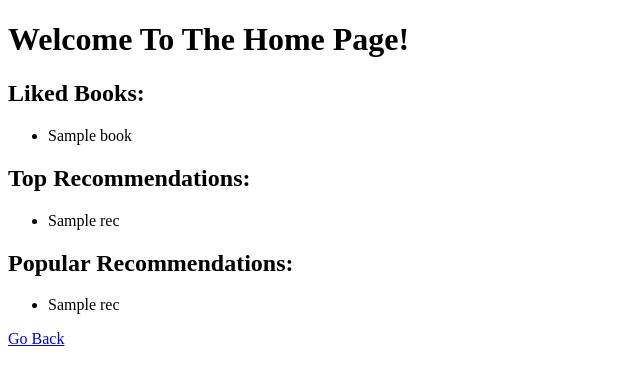
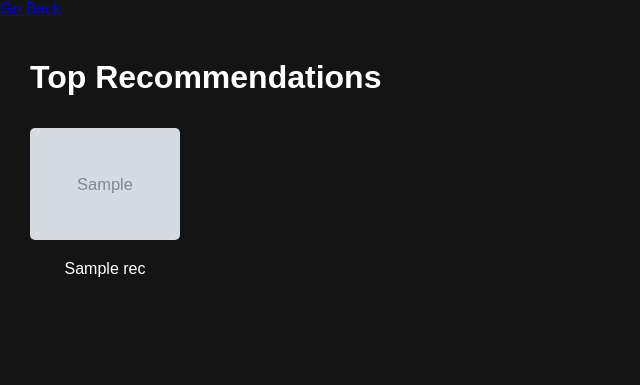
Before and after one commit to Hammer1142/books_recommender_system, a Flask app: template templates/home.html in a window 1280 px wide. Shown: the top 385 px of the page, without its empty margins (0-640 px from the left). Run offline with Flask 3, Linux system fonts and the light colour scheme; the template is opened without the code that fills it: most values are stand-ins (such as "Sample title", 1, 10 or a date in 2020); grey boxes marked "Sample" are stand-in pictures; parts of the project's set-up code (start-up, migrations or seed data) failed here and were passed over.

Commit message:
Started working on css for Top Recommendations design

```diff
--- a/src/pipeline/recommend_pipeline.py
+++ b/src/pipeline/recommend_pipeline.py
@@ -21,7 +21,6 @@ class RecommendPipeline:
     def get_recommendations_based_on_ratings(self):
         self.books_ratings.apply(self.check_for_similar_users, axis=1)
         self.books_ratings.apply(self.check_for_recs, axis=1)
-        #self.books_data["book_id"] = self.books_data["book_id"].astype(str)
         recs = pd.DataFrame(self.recs_lines, columns=["User_id", "book_id", "review/score"])
         recs["book_id"] = recs["book_id"].astype(str)
         #get top 20 recs?
@@ -32,11 +31,9 @@ class RecommendPipeline:
         top_recs = self.books_data[self.books_data['book_id'].isin(top_recs_list)]
         all_recs = recs["book_id"].value_counts()
         all_recs = all_recs.to_frame().reset_index()
-        #self.books_data["book_id"] = self.books_data["book_id"].astype(str)
         all_recs["book_id"] = all_recs["book_id"].astype(int)
         all_recs = all_recs.merge(self.books_data, how="inner", on="book_id")
-        print(f"Al3: {all_recs}; Type: {type(all_recs)}")
-        all_recs.drop(columns=["index"], inplace=True)
+        #all_recs.drop(columns=["index"], inplace=True)
         all_recs.rename(columns={"count":"recommended_count"}, inplace=True)
         all_recs["score"] = all_recs["recommended_count"] * (all_recs["recommended_count"] / all_recs["rating_count"])
         popular_recs = all_recs[all_recs["rating_count"] > 100].sort_values("score", ascending=False).head(20)
--- /dev/null
+++ b/static/script.js
@@ -0,0 +1,10 @@
+function showDetails(title, author, description) {
+    document.getElementById("popup").style.display = "flex";
+    document.getElementById("book-title").innerText = title;
+    document.getElementById("book-author").innerText = author;
+    document.getElementById("book-description").innerText = description;
+}
+
+function closePopup() {
+    document.getElementById("popup").style.display = "none";
+}
--- /dev/null
+++ b/static/style.css
@@ -0,0 +1,62 @@
+body {
+    font-family: Arial, sans-serif;
+    margin: 0;
+    background-color: #141414;
+    color: white;
+}
+
+.container {
+    padding: 20px;
+}
+
+h1 {
+    margin-left: 10px;
+}
+
+.book-row {
+    display: flex;
+    overflow-x: auto;
+    padding: 10px;
+}
+
+.book-item {
+    flex: 0 0 auto;
+    width: 150px;
+    margin-right: 10px;
+    cursor: pointer;
+    text-align: center;
+}
+
+.book-item img {
+    width: 100%;
+    border-radius: 5px;
+}
+
+.popup {
+    display: none;
+    position: fixed;
+    top: 0;
+    left: 0;
+    width: 100%;
+    height: 100%;
+    background-color: rgba(0, 0, 0, 0.8);
+    justify-content: center;
+    align-items: center;
+}
+
+.popup-content {
+    background-color: #333;
+    padding: 20px;
+    border-radius: 5px;
+    text-align: center;
+}
+
+.close {
+    position: absolute;
+    top: 10px;
+    right: 25px;
+    color: white;
+    font-size: 30px;
+    font-weight: bold;
+    cursor: pointer;
+}
--- a/templates/home.html
+++ b/templates/home.html
@@ -4,9 +4,10 @@
     <meta charset="UTF-8">
     <meta name="viewport" content="width=device-width, initial-scale=1.0">
     <title>Home</title>
+    <link rel="stylesheet" href="{{ url_for('static', filename='style.css') }}">
 </head>
 <body>
-    <h1>Welcome To The Home Page!</h1>
+    <!--<h1>Welcome To The Home Page!</h1>
     <h2>Liked Books:</h2>
     <ul>
         {% for book in liked_books %}
@@ -24,7 +25,31 @@
         {% for rec in popular_recs %}
             <li>{{ rec['Title']}}</li>
         {% endfor %}
-    </ul>
+    </ul> -->
     <a href="{{ url_for('index') }}">Go Back</a>
+    <div class="container">
+        <h1>Top Recommendations</h1>
+        <div class="book-row">
+            {%for rec in top_recs%}
+            <div class="book-item"
+                onclick='showDetails("{{ rec['Title'] | escape }}", "{{ rec['authors'] | escape }}", "{{ rec['description'] | escape}}")'>
+                <img src="{{ rec['image'] }}" alt="{{ rec['Title'] }}">
+                <p>{{ rec['Title'] }}</p>
+            </div>
+
+            {%endfor%}
+        </div>
+    </div>
+
+    <div id="popup" class="popup">
+        <div class="popup-content">
+            <span class="close" onclick="closePopup()">&times;</span>
+            <h2 id="book-title">Buch Titel</h2>
+            <p id="book-author">Autor: Autorname</p>
+            <p id="book-description">Beschreibung: Dies ist die Beschreibung des Buches.</p>
+        </div>
+    </div>
+
+    <script src="{{ url_for('static', filename='script.js') }}"></script>
 </body>
 </html>
--- a/templates/index.html
+++ b/templates/index.html
@@ -4,6 +4,7 @@
     <meta charset="UTF-8">
     <meta name="viewport" content="width=device-width, initial-scale=1.0">
     <title>Bookify</title>
+    <link rel="stylesheet" href="style.css">
 </head>
 <body>
     <h1>Add Books To Liked Books</h1>
```
Also changed, not shown: 1 other file.
